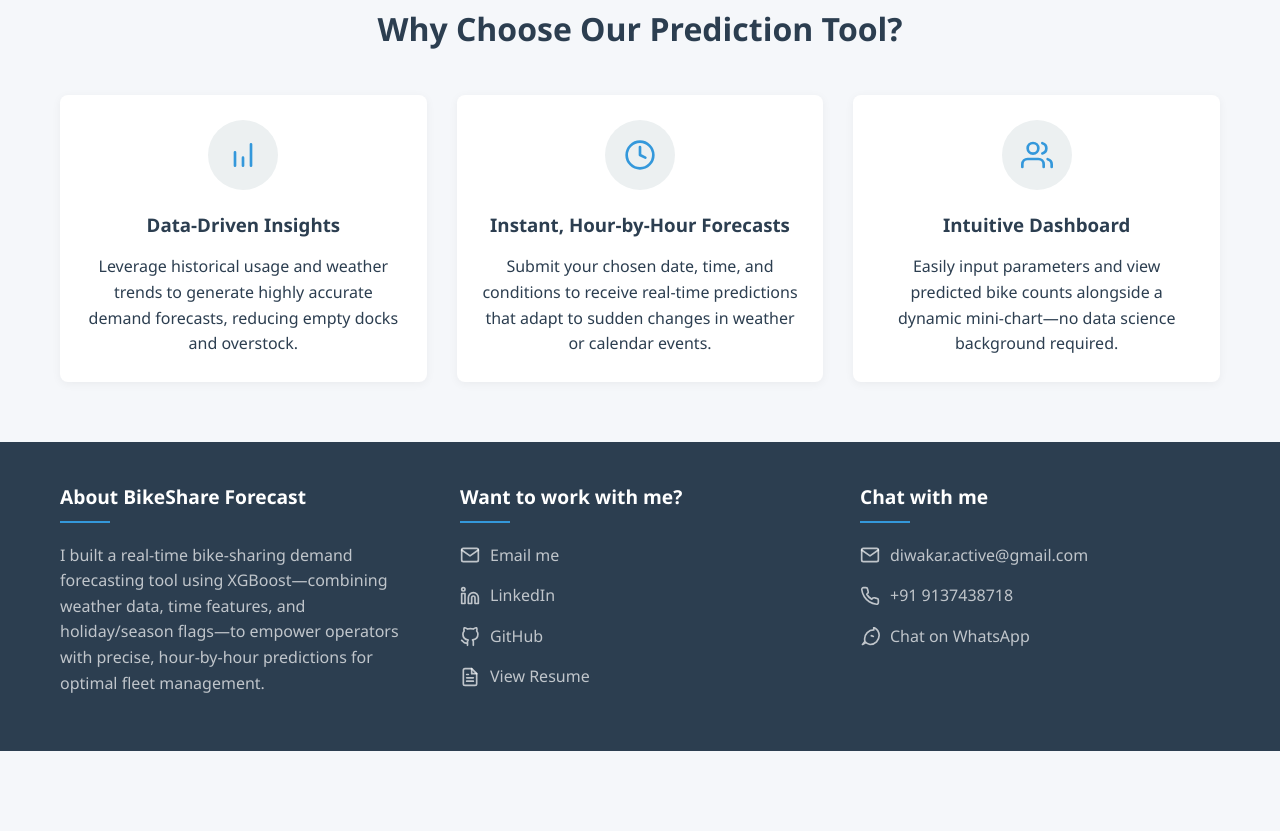
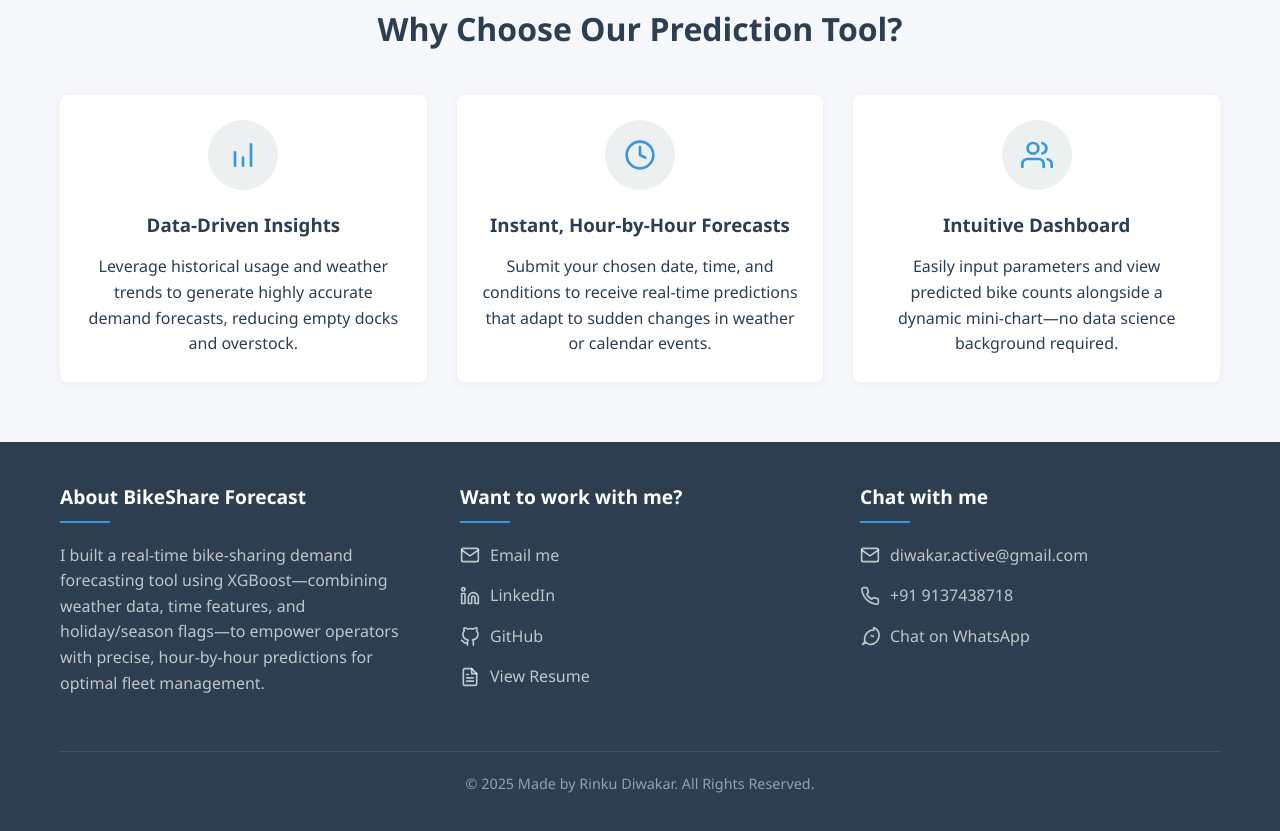
Before and after one commit to rinkudiwakar/Bike_prediction_web_app, a plain HTML site: page Dashboard/index.html in a window 1280 px wide. Shown: the part 1213-2044 px from the top of the page. Before the commit the page ends 1964 px from the top, so only its background shows below. Drawn offline with Linux system fonts and the light colour scheme.

Commit message:
changes the footer section and added all right reserved one

```diff
--- a/Dashboard/index.html
+++ b/Dashboard/index.html
@@ -368,6 +368,9 @@
         </div>
 
       </div>
+      <div class="footer-bottom">
+        <p>&copy; 2025 Made by Rinku Diwakar. All Rights Reserved.</p>
+      </div>
     </div>
   </footer>
 
```
